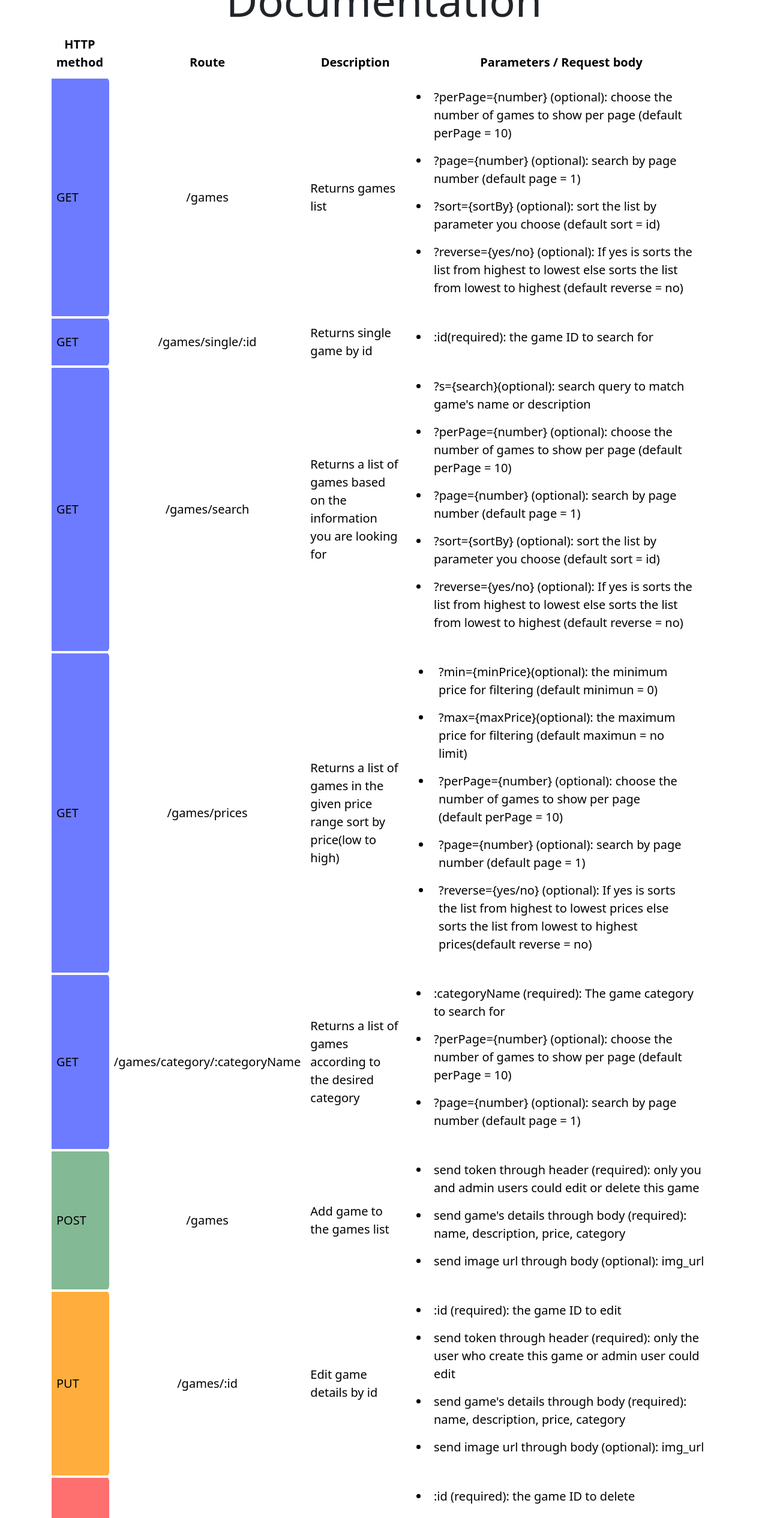
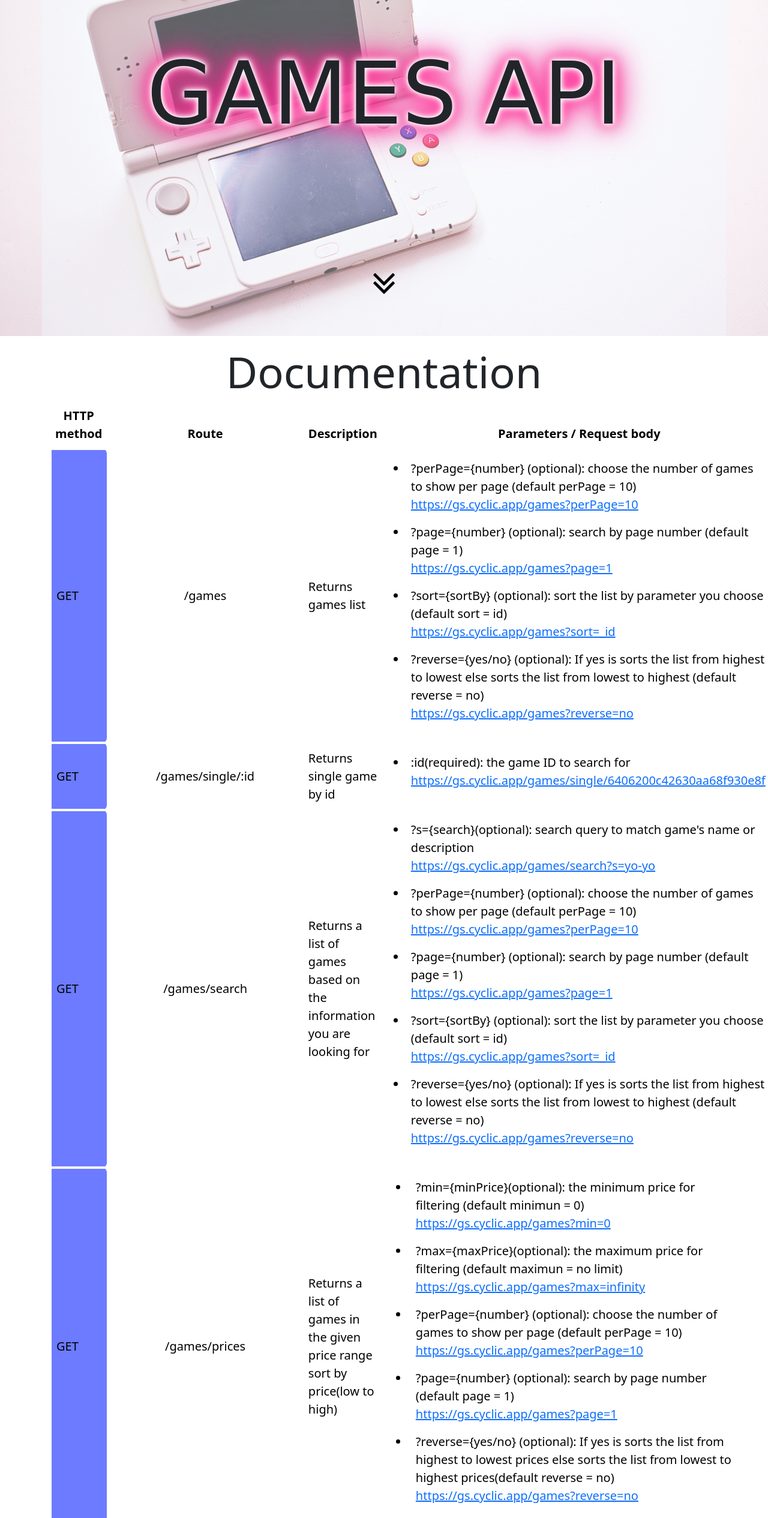
Before and after one commit to Razshuker/games, a website: page public/index.html in a window 1280 px wide. Shown: the part 240-2770 px from the top of the page at 60% size. Drawn offline with nearby package versions, Linux system fonts and the light colour scheme; a web font is replaced by a local one.

Commit message:
Add files via upload

```diff
--- a/public/index.css
+++ b/public/index.css
@@ -6,19 +6,36 @@
     background-image:url("img/pexels-dids-1367036.jpg");
     background-position: center;
     background-size: cover;
-    min-height: 20vh;
+    min-height: 100vh;
 }
 .strip .container{
     background-color: rgba(240, 248, 255, 0.404);
-    min-height: 20vh;
+    min-height: 100vh;
 display: flex;
+flex-wrap: wrap;
 justify-content: center;
 align-items: center;
 }
 .strip h1{
+    text-shadow: #FFF 0px 0px 5px, #FFF 0px 0px 10px, #FFF 0px 0px 15px, #FF2D95 0px 0px 20px, #FF2D95 0px 0px 30px, #FF2D95 0px 0px 40px, #FF2D95 0px 0px 50px, #FF2D95 0px 0px 75px;
+    width: 100%;
     text-align: center;
     font-family: 'Rubik Iso', cursive;
     font-size: 9em;
+}
+
+.strip a{
+    display: block;
+    position: absolute;
+    top: 80vh;
+    margin-top: 24px;
+    font-size: 4em;
+    text-decoration: none;
+    color: black;
+    transition: 800ms;
+}
+.strip a:hover{
+    transform: translateY(20px);
 }
 
 main table li{
@@ -60,3 +77,17 @@ main .delete .method{
     border-radius: 8px;
     margin: 4px;
 }
+
+footer{
+    background-image:url("img/pexels-dids-1367036.jpg");
+    background-position: right center;
+    background-size: cover;
+    min-height: 100px;
+}
+footer .container{
+    min-height: 100px;
+    background-color: rgba(240, 248, 255, 0.404);
+    display: flex;
+justify-content: center;
+align-items: center;
+}
--- a/public/index.html
+++ b/public/index.html
@@ -5,6 +5,7 @@
     <meta charset="UTF-8">
     <meta http-equiv="X-UA-Compatible" content="IE=edge">
     <meta name="viewport" content="width=device-width, initial-scale=1.0">
+    <link rel="stylesheet" href="https://cdnjs.cloudflare.com/ajax/libs/font-awesome/4.7.0/css/font-awesome.min.css">
     <link rel="preconnect" href="https://fonts.googleapis.com">
     <link rel="preconnect" href="https://fonts.gstatic.com" crossorigin>
     <link href="https://fonts.googleapis.com/css2?family=Rubik+Iso&display=swap" rel="stylesheet">
@@ -18,11 +19,13 @@
     <div class="strip container-fluid">
         <div class="container">
             <h1>GAMES API</h1>
+            <a href="#document"><i class="down fa fa-angle-double-down text-center" aria-hidden="true"></i>
+            </a>
         </div>
     </div>
     <main class="container-fluid">
         <div class="container">
-            <h2 class="display-2 text-center mt-3">Documentation</h2>
+            <h2 id="document" class="display-2 text-center mt-3">Documentation</h2>
             <table class="table lead align-middle">
                 <thead class="text-center">
                     <tr>
@@ -41,16 +44,28 @@
                             <ul>
                                 <li><strong>?perPage={number} (optional): </strong>choose the number of games to show
                                     per page (default perPage = 10)
+                                    <br>
+                                    <a
+                                        href="https://gs.cyclic.app/games?perPage=10">https://gs.cyclic.app/games?perPage=10</a>
                                 </li>
                                 <li><strong>?page={number} (optional): </strong>search by page number (default page = 1)
+                                    <br>
+                                    <a href="https://gs.cyclic.app/games?page=1">https://gs.cyclic.app/games?page=1</a>
                                 </li>
                                 <li><strong>?sort={sortBy} (optional): </strong>sort the list by parameter you choose
-                                    (default sort
-                                    = id)</li>
+                                    (default sort = id)
+                                    <br>
+                                    <a
+                                        href="https://gs.cyclic.app/games?sort=_id">https://gs.cyclic.app/games?sort=_id</a>
+                                </li>
                                 <li><strong>?reverse={yes/no} (optional): </strong>If yes is sorts the list from highest
                                     to lowest
                                     else
-                                    sorts the list from lowest to highest (default reverse = no)</li>
+                                    sorts the list from lowest to highest (default reverse = no)
+                                    <br>
+                                    <a
+                                        href="https://gs.cyclic.app/games?reverse=no">https://gs.cyclic.app/games?reverse=no</a>
+                                </li>
                             </ul>
                         </td>
                     </tr>
@@ -61,7 +76,11 @@
                         <td>Returns single game by id</td>
                         <td>
                             <ul>
-                                <li><strong>:id(required): </strong>the game ID to search for</li>
+                                <li><strong>:id(required): </strong>the game ID to search for
+                                    <br>
+                                    <a
+                                        href="https://gs.cyclic.app/games/single/6406200c42630aa68f930e8f">https://gs.cyclic.app/games/single/6406200c42630aa68f930e8f</a>
+                                </li>
                             </ul>
                         </td>
                     </tr>
@@ -73,19 +92,37 @@
                         <td>
                             <ul>
                                 <li><strong>?s={search}(optional): </strong>search query to match game's name or
-                                    description</li>
+                                    description
+                                    <br>
+                                    <a
+                                        href="https://gs.cyclic.app/games/search?s=yo-yo">https://gs.cyclic.app/games/search?s=yo-yo</a>
+                                </li>
                                 <li><strong>?perPage={number} (optional): </strong>choose the number of games to show
                                     per page (default perPage = 10)
+                                    <br>
+                                    <a
+                                        href="https://gs.cyclic.app/games?perPage=10">https://gs.cyclic.app/games?perPage=10</a>
                                 </li>
                                 <li><strong>?page={number} (optional): </strong>search by page number (default page = 1)
+                                    <br>
+                                    <a href="https://gs.cyclic.app/games?page=1">https://gs.cyclic.app/games?page=1</a>
+
                                 </li>
                                 <li><strong>?sort={sortBy} (optional): </strong>sort the list by parameter you choose
                                     (default sort
-                                    = id)</li>
+                                    = id)
+                                    <br>
+                                    <a
+                                        href="https://gs.cyclic.app/games?sort=_id">https://gs.cyclic.app/games?sort=_id</a>
+                                </li>
                                 <li><strong>?reverse={yes/no} (optional): </strong>If yes is sorts the list from highest
                                     to lowest
                                     else
-                                    sorts the list from lowest to highest (default reverse = no)</li>
+                                    sorts the list from lowest to highest (default reverse = no)
+                                    <br>
+                                    <a
+                                        href="https://gs.cyclic.app/games?reverse=no">https://gs.cyclic.app/games?reverse=no</a>
+                                </li>
                             </ul>
                         </td>
                     </tr>
@@ -98,20 +135,36 @@
                             <ul class="px-5 row justify-content-center py-0">
                                 <li><strong>?min={minPrice}(optional): </strong> the minimum price for filtering
                                     (default minimun =
-                                    0)</li>
+                                    0)
+                                    <br>
+                                    <a href="https://gs.cyclic.app/games?min=0">https://gs.cyclic.app/games?min=0</a>
+                                </li>
                                 <li><strong>?max={maxPrice}(optional): </strong> the maximum price for filtering
                                     (default maximun =
-                                    no limit)</li>
+                                    no limit)
+                                    <br>
+                                    <a
+                                        href="https://gs.cyclic.app/games?max=infinity">https://gs.cyclic.app/games?max=infinity</a>
+                                </li>
                                 <li><strong>?perPage={number} (optional): </strong>choose the number of games to show
                                     per page (default perPage = 10)
+                                    <br>
+                                    <a
+                                        href="https://gs.cyclic.app/games?perPage=10">https://gs.cyclic.app/games?perPage=10</a>
                                 </li>
                                 <li><strong>?page={number} (optional): </strong>search by page number (default page = 1)
+                                    <br>
+                                    <a href="https://gs.cyclic.app/games?page=1">https://gs.cyclic.app/games?page=1</a>
                                 </li>
                                 <li><strong>?reverse={yes/no} (optional): </strong>If yes is sorts the list from highest
                                     to lowest
                                     prices
                                     else
-                                    sorts the list from lowest to highest prices(default reverse = no)</li>
+                                    sorts the list from lowest to highest prices(default reverse = no)
+                                    <br>
+                                    <a
+                                        href="https://gs.cyclic.app/games?reverse=no">https://gs.cyclic.app/games?reverse=no</a>
+                                </li>
                             </ul>
                         </td>
                     </tr>
@@ -125,9 +178,14 @@
                                 <li><strong>:categoryName (required): </strong>The game category to search for</li>
                                 <li><strong>?perPage={number} (optional): </strong>choose the number of games to show
                                     per page (default perPage = 10)
+                                    <br>
+                                    <a
+                                        href="https://gs.cyclic.app/games?perPage=10">https://gs.cyclic.app/games?perPage=10</a>
                                 </li>
                                 <li>
                                     <strong>?page={number} (optional): </strong>search by page number (default page = 1)
+                                    <br>
+                                    <a href="https://gs.cyclic.app/games?page=1">https://gs.cyclic.app/games?page=1</a>
                                 </li>
                             </ul>
                         </td>
@@ -270,6 +328,13 @@
             </table>
         </div>
     </main>
+    <footer class="container-fluid text-center">
+        <div class="container">
+            <p class="lead">
+                <i class="fa fa-copyright" aria-hidden="true"></i> Raz Shuker
+            </p>
+        </div>
+    </footer>
 </body>
 
 </html>
```
Also changed, not shown: public/error.html (+15 -0 lines).
